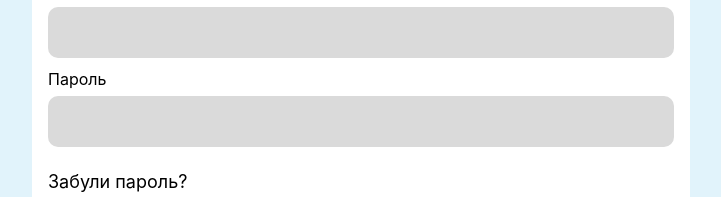
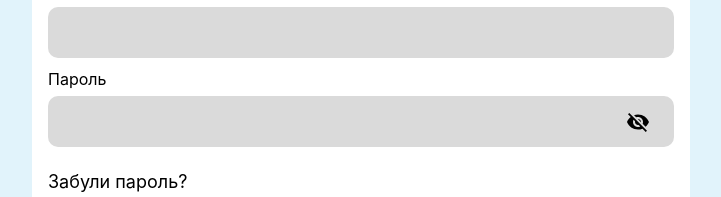
Before and after one commit to Tech-Harbor/Marketplace_frontend, a React (Vite) app: page /auth in a window 1280 px wide. Shown: the part 332-529 px from the top of the page, without its empty margins (279-1000 px from the left). Built offline with nearby package versions, Linux system fonts and the light colour scheme; a web font is replaced by a local one.

Commit message:
Fix ButtonOfForm.jsx and InputOfForm.jsx

```diff
--- a/src/components/ButtonOfForm/ButtonOfForm.jsx
+++ b/src/components/ButtonOfForm/ButtonOfForm.jsx
@@ -1,7 +1,7 @@
 import PropTypes from 'prop-types';
 import { Button } from './ButtonOfForm.style.js';
 const ButtonOfForm = ({ color, children }) => {
-  return <Button backgroundColor={color}>{children}</Button>;
+  return <Button $backgroundcolor={color}>{children}</Button>;
 };
 
 ButtonOfForm.propTypes = {
--- a/src/components/ButtonOfForm/ButtonOfForm.style.js
+++ b/src/components/ButtonOfForm/ButtonOfForm.style.js
@@ -3,7 +3,7 @@ import styled from 'styled-components';
 export const Button = styled.button`
   width: 100%;
   height: 60px;
-  background-color: ${props => props.backgroundColor};
+  background-color: ${props => props.$backgroundcolor};
   border: none;
   border-radius: 10px;
   font-family: 'Inter', sans-serif;
--- a/src/components/InputOfForm/InputOfForm.jsx
+++ b/src/components/InputOfForm/InputOfForm.jsx
@@ -1,10 +1,11 @@
 import PropTypes from 'prop-types';
-import { Container, Input, Label } from './InputOfForm.style.js';
-const InputOfForm = ({ name, type }) => {
+import { Container, Input, Label, Icon } from './InputOfForm.style.js';
+const InputOfForm = ({ name, type, icon, click }) => {
   return (
     <Container>
       <Label>{name}</Label>
       <Input type={type} />
+      <Icon onClick={click}>{icon}</Icon>
     </Container>
   );
 };
@@ -12,5 +13,7 @@ const InputOfForm = ({ name, type }) => {
 InputOfForm.propTypes = {
   name: PropTypes.string.isRequired,
   type: PropTypes.string.isRequired,
+  icon: PropTypes.any,
+  click: PropTypes.func,
 };
 export default InputOfForm;
--- a/src/components/InputOfForm/InputOfForm.style.js
+++ b/src/components/InputOfForm/InputOfForm.style.js
@@ -1,4 +1,5 @@
 import styled from 'styled-components';
+import { device } from '../../utils/index.js';
 
 const text = `
   font-family: 'Inter', sans-serif;
@@ -7,13 +8,14 @@ const text = `
 
 export const Container = styled.div`
   width: 100%;
+  position: relative;
 `;
 
 export const Label = styled.label`
   ${text};
   font-size: 14px;
   line-height: 16px;
-  @media (min-width: 1024px) {
+  @media ${device.laptop} {
     & {
       font-size: 16px;
       line-height: 19px;
@@ -33,14 +35,14 @@ export const Input = styled.input`
   font-size: 16px;
   line-height: 19px;
   margin-top: 7px;
-  @media (min-width: 1024px) {
+  @media ${device.laptop} {
     & {
       height: 51px;
       font-size: 20px;
       line-height: 24px;
     }
   }
-  @media (min-width: 1440px) {
+  @media ${device.laptopL} {
     & {
       height: 66px;
       font-size: 24px;
@@ -48,3 +50,26 @@ export const Input = styled.input`
     }
   }
 `;
+
+export const Icon = styled.div`
+  cursor: pointer;
+  position: absolute;
+  top: 47px;
+  right: 24px;
+  z-index: 1;
+  @media ${device.mobileS} {
+    & {
+      top: 33px;
+    }
+  }
+  @media ${device.laptop} {
+    & {
+      top: 40px;
+    }
+  }
+  @media ${device.laptopL} {
+    & {
+      top: 48px;
+    }
+  }
+`;
--- a/src/pages/AuthPage/Auth.jsx
+++ b/src/pages/AuthPage/Auth.jsx
@@ -1,5 +1,7 @@
 import Fasebook from '../../../public/Facebook Circled.png';
 import Google from '../../../public/Google.png';
+import VisibilityIcon from '@mui/icons-material/Visibility';
+import VisibilityOffIcon from '@mui/icons-material/VisibilityOff';
 import InputOfForm from '../../components/InputOfForm/InputOfForm.jsx';
 import ButtonOfForm from '../../components/ButtonOfForm/ButtonOfForm.jsx';
 import {
@@ -15,8 +17,15 @@ import {
   ButtonOfChoice,
   SecondButtonOfChoice,
 } from './Auth.style.js';
+import { useState } from 'react';
 
 const Auth = () => {
+  const [toggle, setToggle] = useState(true);
+
+  const setIcon = () => {
+    setToggle(!toggle);
+  };
+
   return (
     <BlockOfForm>
       <ButtonOfLogIn>
@@ -34,7 +43,18 @@ const Auth = () => {
       </BlockOfButtons>
       <BlockOfInputs>
         <InputOfForm name="Електронна пошта" type="text"></InputOfForm>
-        <InputOfForm name="Пароль" type="password"></InputOfForm>
+        <InputOfForm
+          name="Пароль"
+          type={toggle ? 'password' : 'text'}
+          icon={
+            toggle ? (
+              <VisibilityOffIcon sx={{ fontSize: 24 }} />
+            ) : (
+              <VisibilityIcon sx={{ fontSize: 24 }} />
+            )
+          }
+          click={setIcon}
+        ></InputOfForm>
       </BlockOfInputs>
       <Forgot>Забули пароль?</Forgot>
       <ButtonOfForm color="#9E9EB2">Увійти</ButtonOfForm>
```
Also changed, not shown: src/pages/AuthPage/Auth.style.js (+16 -15 lines).
